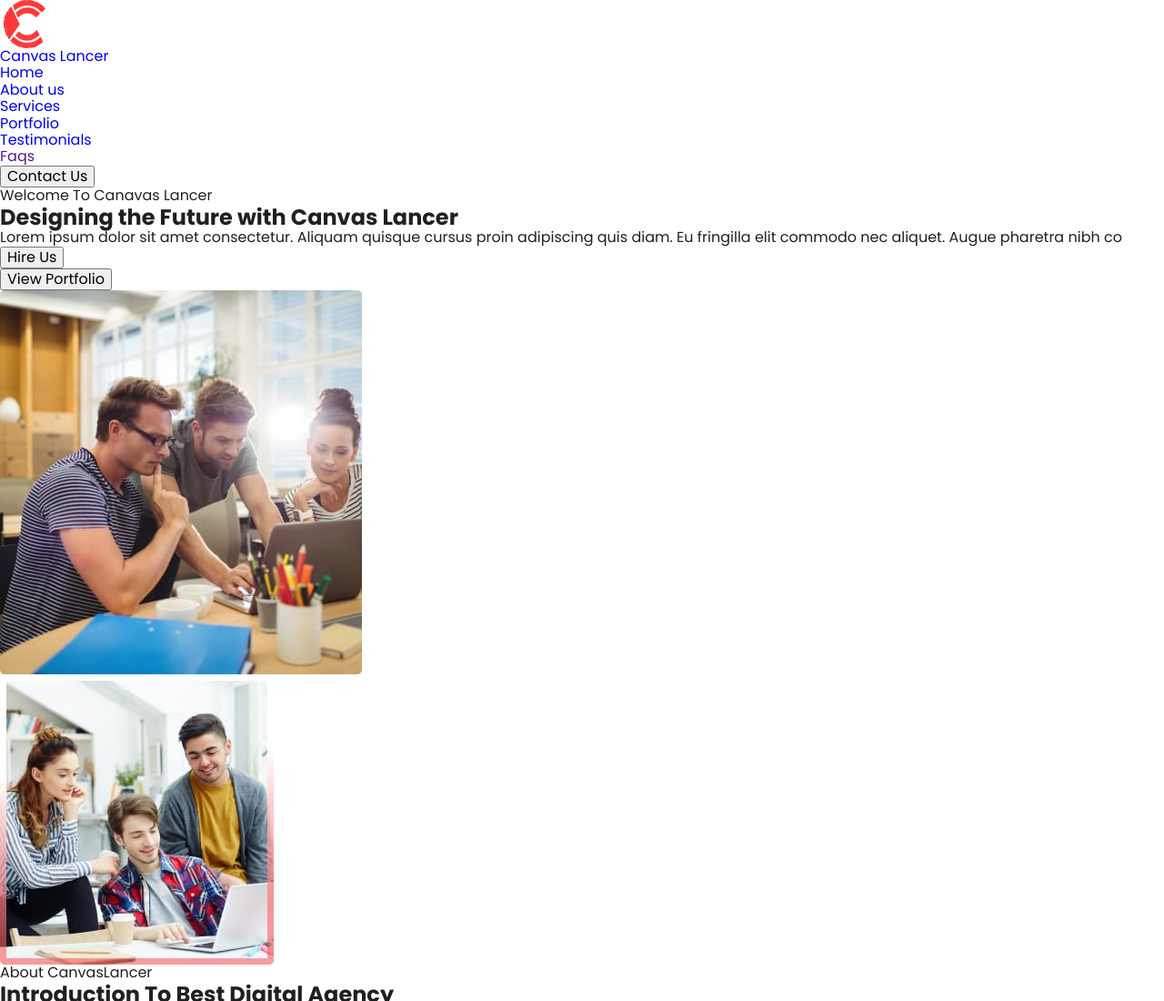
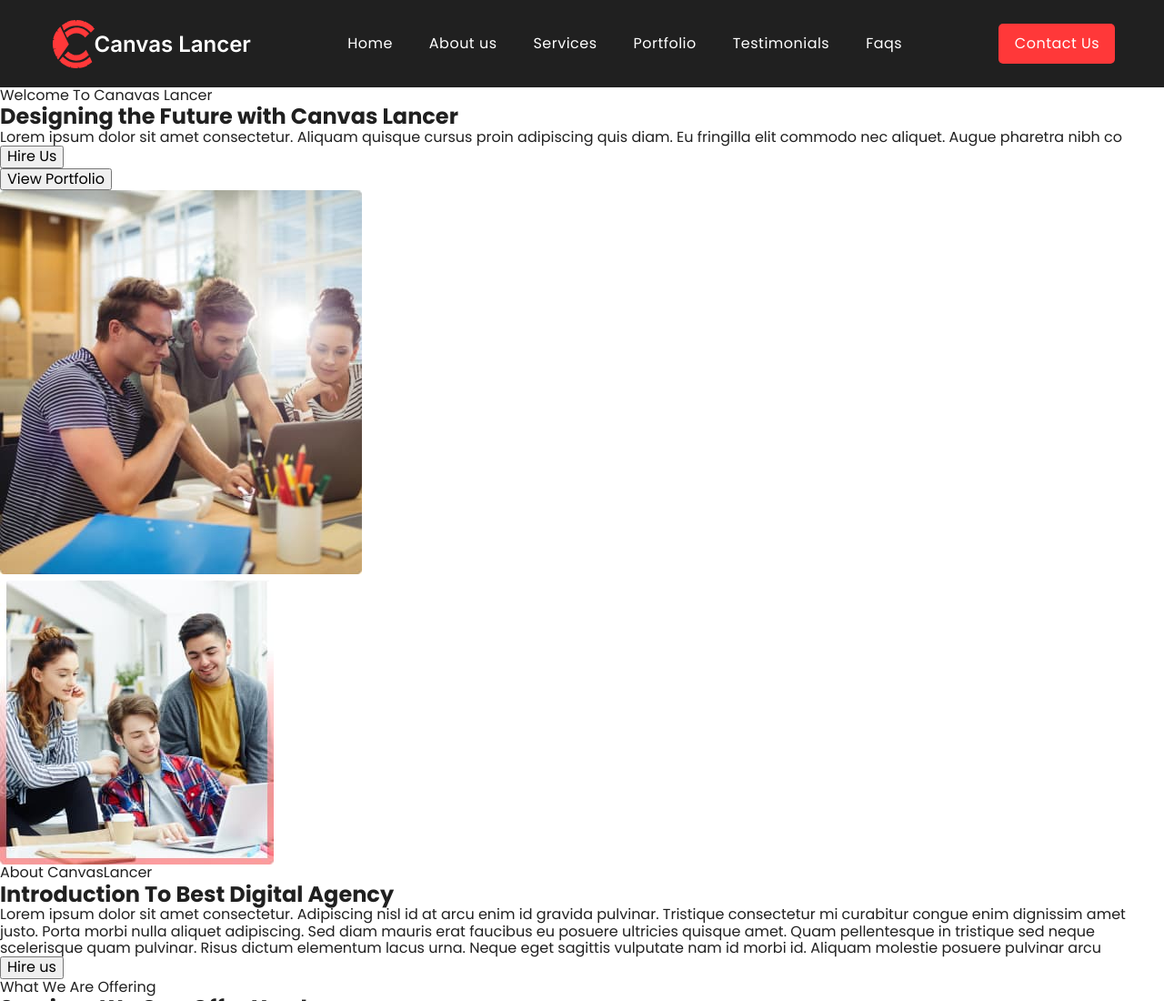
Before and after one commit to dddmogui13/teamproject1, a plain HTML site: page index.html in a window 1280 px wide. Shown: the top 1100 px of the page at 91% size. Drawn offline with nearby package versions, Linux system fonts and the light colour scheme.

Commit message:
header sections

```diff
--- a/css/styles.css
+++ b/css/styles.css
@@ -41,3 +41,57 @@ button {
   font-family: inherit;
   cursor: pointer;
 }
+.container {
+  width: 100%;
+  max-width: 1203px;
+  padding-left: 15px;
+  padding-right: 15px;
+  margin: 0 auto;
+}
+.header-container {
+  display: flex;
+  align-items: center;
+  justify-content: space-between;
+
+}
+.header {
+  background: var(--color-black-202020);
+
+}
+.header-logo {
+  font-family: 'Inter';
+font-weight: 600;
+font-size: 24px;
+line-height: calc(29/24);
+color: var(--background-main);
+display: flex;
+align-items: center;
+}
+.header-nav {
+
+}
+.heder-nav-list {
+  display: flex;
+  gap: 40px;
+}
+.header-nav-link {
+font-size: 16px;
+line-height: calc(24/16);
+letter-spacing: 0.03em;
+color: var(--background-main);
+padding-top: 36px;
+padding-bottom: 36px;
+display: block;
+}
+.header-btn {
+
+font-size: 16px;
+line-height: calc(24/16);
+letter-spacing: 0.03em;
+color: var(--background-main);
+background-color: var(--color-main-red);
+min-width: 128px;
+height: 44px;
+border: none;
+border-radius: 5px;
+}
--- a/index.html
+++ b/index.html
@@ -22,34 +22,36 @@
   </head>
 
   <body>
-    <header>
-      <a href="./index.html">
+    <header class="header">
+      <div class="container header-container">
+        <a class="header-logo" href="./index.html">
           <img src="./images/logo.svg" alt="Canvas Logo" width="50" />
           Canvas Lancer
         </a>
-      <nav>
-        <ul>
+        <nav class="header-nav">
+          <ul class="heder-nav-list">
             <li>
-            <a href="#hero">Home</a>
+              <a class="header-nav-link" href="#hero">Home</a>
             </li>
             <li>
-            <a href="#about">About us</a>
+              <a class="header-nav-link" href="#about">About us</a>
             </li>
             <li>
-            <a href="#services">Services</a>
+              <a class="header-nav-link" href="#services">Services</a>
             </li>
             <li>
-            <a href="#portfolio">Portfolio</a>
+              <a class="header-nav-link" href="#portfolio">Portfolio</a>
             </li>
             <li>
-            <a href="#reviews">Testimonials</a>
+              <a class="header-nav-link" href="#reviews">Testimonials</a>
             </li>
             <li>
-            <a href="">Faqs</a>
+              <a class="header-nav-link" href="">Faqs</a>
             </li>
           </ul>
         </nav>
-      <button type="button">Contact Us</button>
+        <button class="header-btn" type="button">Contact Us</button>
+      </div>
     </header>
     <main>
       <section id="hero">
```
Lines whose indentation alone changed are shown as unchanged.
